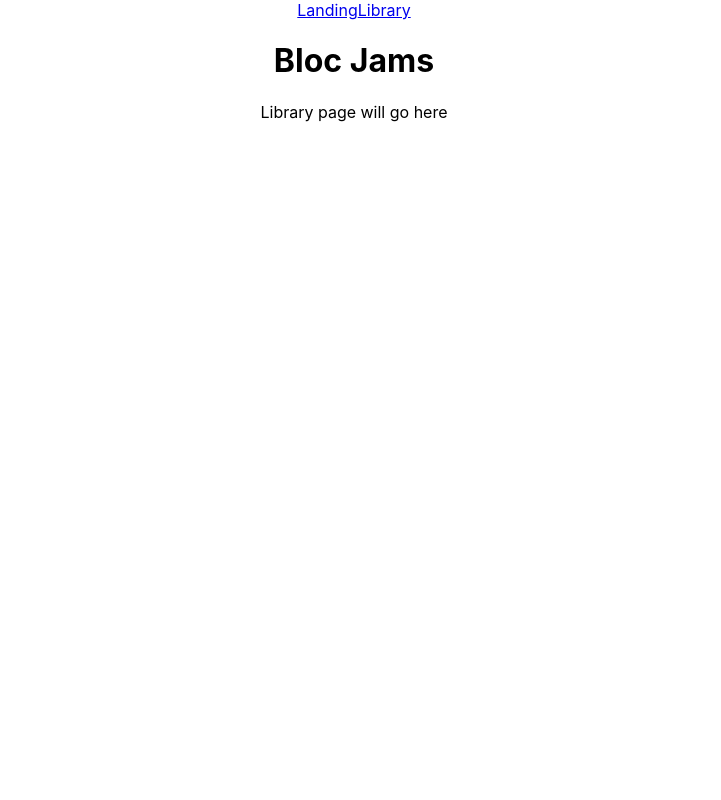
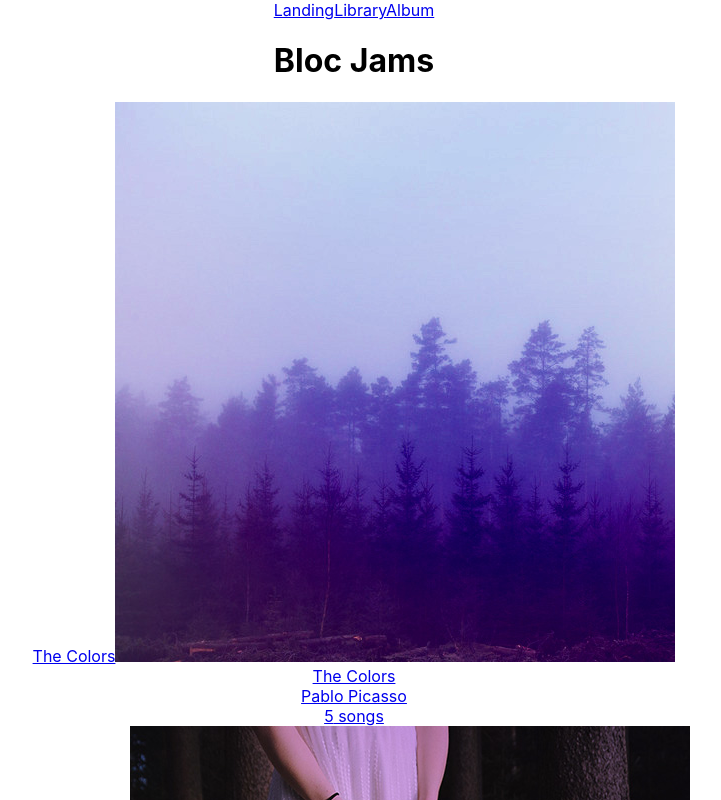
Before and after one commit to jvelis94/bloc-jams-react, a React (Create React App) app: page /library in a window 1280 px wide. Shown: the top 800 px of the page, without its empty margins (286-1007 px from the left). Built offline with nearby package versions, Linux system fonts and the light colour scheme.

Commit message:
checkpoint-library complete

```diff
--- a/src/App.js
+++ b/src/App.js
@@ -13,13 +13,14 @@
           <nav>
             <Link to='/'>Landing</Link>
             <Link to='/library'>Library</Link>
+            <Link to='/album'>Album</Link>
           </nav>
           <h1> Bloc Jams </h1>
         </header>
         <main>
           <Route exact path="/" component={Landing} />
           <Route path="/library" component={Library} />
-          <Route path="/album"   component={Album} />
+          <Route path="/album/:slug" component={Album} />
         </main>
       </div>
     );
--- a/src/components/Album.js
+++ b/src/components/Album.js
@@ -1,10 +1,10 @@
-import React from 'react';
+import React, {Component} from 'react';
 
-class Album extends React.Component {
+class Album extends Component {
 	render() {
 		return (
 			<section className="album">
-				ALbum page will go here
+				{this.props.match.params.slug} Album will go here
 			</section>
 );
 }
--- a/src/components/Library.js
+++ b/src/components/Library.js
@@ -1,10 +1,27 @@
-import React from 'react';
+import React, {Component} from 'react';
+import { Link } from 'react-router-dom';
+import albumData from './../data/albums';
 
-class Library extends React.Component {
+class Library extends Component {
+	constructor(props) {
+		super(props);
+		this.state = { albums: albumData };
+	}
+
 	render() {
 		return (
 			<section className="library">
-				Library page will go here
+				{
+					this.state.albums.map( (album, index) =>
+						<Link to={`/album/${album.slug}`} key={index}>
+							{album.title}
+							<img src={album.albumCover} alt={album.title} />
+							<div>{album.title}</div>
+               				<div>{album.artist}</div>
+               				<div>{album.songs.length} songs</div>
+						</Link>
+					)
+				}
 			</section>
 );
 }
--- /dev/null
+++ b/src/data/albums.js
@@ -0,0 +1,27 @@
+export default [{
+  title: 'The Colors',
+  artist: 'Pablo Picasso',
+  releaseInfo: '1909 Spanish Records',
+  albumCover: '/assets/images/album_covers/01.jpg',
+  slug: 'the-colors',
+  songs: [
+      { title: 'Blue', duration: '161.71', audioSrc: '/assets/music/blue.mp3' },
+      { title: 'Green', duration: '103.96', audioSrc: '/assets/music/green.mp3' },
+      { title: 'Red', duration: '268.45', audioSrc: '/assets/music/red.mp3' },
+      { title: 'Pink', duration: '153.14', audioSrc: '/assets/music/pink.mp3' },
+      { title: 'Magenta', duration: '374.22', audioSrc: '/assets/music/magenta.mp3' }
+  ]
+}, {
+    title: 'The Telephone',
+    artist: 'Guglielmo Marconi',
+    releaseInfo: '1909 EM',
+    albumCover: '/assets/images/album_covers/02.jpg',
+    slug: 'the-telephone',
+    songs: [
+      { title: 'Blue', duration: '161.71', audioSrc: '/assets/music/blue.mp3' },
+      { title: 'Green', duration: '103.96', audioSrc: '/assets/music/green.mp3' },
+      { title: 'Red', duration: '268.45', audioSrc: '/assets/music/red.mp3' },
+      { title: 'Pink', duration: '153.14', audioSrc: '/assets/music/pink.mp3' },
+      { title: 'Magenta', duration: '374.22', audioSrc: '/assets/music/magenta.mp3' }
+    ]
+}];
```
